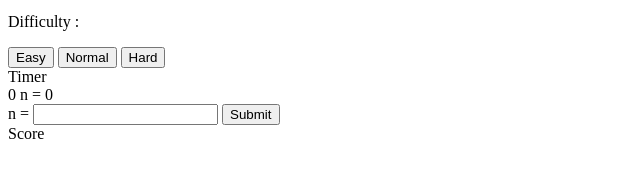
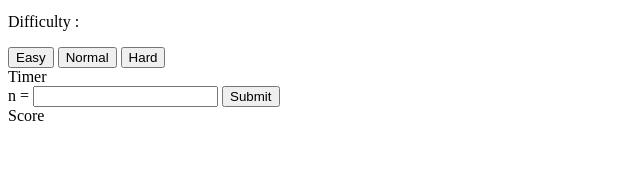
Before and after one commit to AlfredA93/AlgebraPenguins, a plain HTML site: page index.html in a window 1280 px wide. Shown: the part 122-300 px from the top of the page, without its empty margins (0-640 px from the left). Drawn offline with Linux system fonts and the light colour scheme.

Commit message:
Remove placeholder text on equation section. Add id

```diff
--- a/index.html
+++ b/index.html
@@ -40,14 +40,14 @@
             Timer
         </section>
         <section class="equation">
-            <span id="num1">0</span>
-            <span id="n-1">n</span>
+            <span id="num1"></span>
+            <span id="n-1"></span>
             <span id="operator1"></span>
             <span id="num2"></span>
             <span id="operator2"></span>
             <span id="n-2"></span>
-            <span>=</span>
-            <span id="sum">0</span>
+            <span id="operator3"></span>
+            <span id="sum"></span>
         </section>
         <section class="answer">
             <span>n =</span>
```
